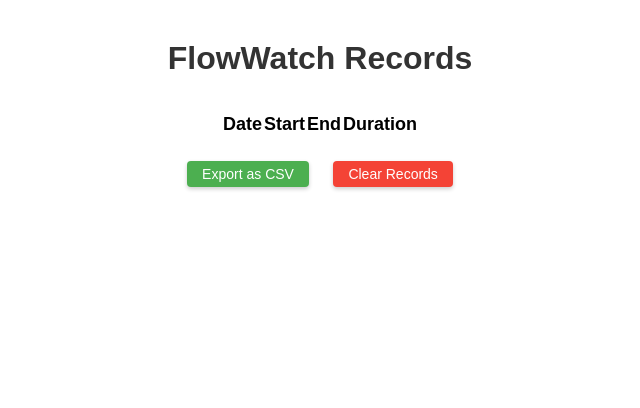
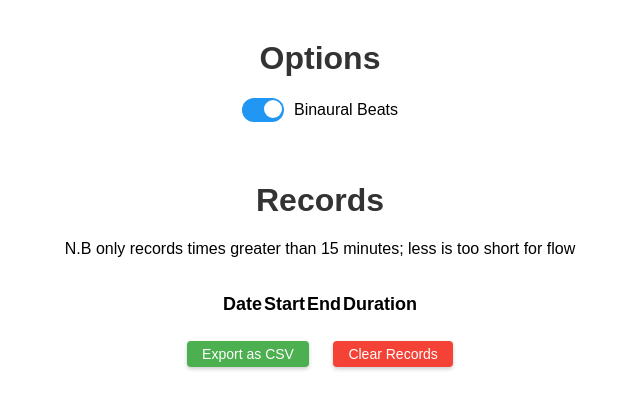
Before and after one commit to shihabdider/flowwatch, a browser extension: page record.html in a window 1280 px wide. Shown: the whole page, without its empty margins (320-960 px from the left). Drawn offline with Linux system fonts and the light colour scheme.

Commit message:
feat: Adds toggle for binaural beats

```diff
--- a/background.js
+++ b/background.js
@@ -58,7 +58,11 @@ function startStopwatch() {
     }, 100); // Update every 100ms for a more responsive UI
     stopwatch.running = true;
 
-    audio.play();
+    chrome.storage.sync.get('playAudio', (data) => {
+      if(data.playAudio !== false) { // default true if not set
+        audio.play();
+      }
+    });
   } else {
     stopStopwatch();
   }
--- a/record.css
+++ b/record.css
@@ -10,6 +10,13 @@ iframe {
 h1 {
     color: #333;
     text-align: center; /* Centered the title */
+}
+
+p#min-duration-hint {
+    display: flex;
+    justify-content: center; /* This will center the switch and label inside the switch-container */
+    align-items: center;
+    margin-bottom: 20px;
 }
 
 table {
@@ -60,3 +67,78 @@ li {
     padding: 10px;
     border-radius: 4px;
 }
+
+/* The switch-container for positioning the toggle and label */
+.switch-container {
+    display: flex;
+    justify-content: center; /* This will center the switch and label inside the switch-container */
+    align-items: center;
+    margin-bottom: 20px;
+}
+
+/* The switch - the box around the slider */
+.switch {
+  position: relative;
+  display: inline-block;
+  width: 42px; /* Width of the switch */
+  height: 24px; /* Height of the switch */
+}
+
+/* Hide default HTML checkbox */
+.switch input {
+  opacity: 0;
+  width: 0;
+  height: 0;
+}
+
+/* The slider */
+.slider {
+  position: absolute;
+  cursor: pointer;
+  top: 0;
+  left: 0;
+  right: 0;
+  bottom: 0;
+  background-color: #ccc;
+  -webkit-transition: .1s;
+  transition: .1s;
+}
+
+.slider:before {
+  position: absolute;
+  content: "";
+  height: 18px;
+  width: 18px;
+  left: 4px;
+  bottom: 4px;
+  background-color: white;
+  -webkit-transition: .1s;
+  transition: .1s;
+}
+
+input:checked + .slider {
+  background-color: #2196F3;
+}
+
+input:focus + .slider {
+  box-shadow: 0 0 1px #2196F3;
+}
+
+input:checked + .slider:before {
+  -webkit-transform: translateX(18px);
+  -ms-transform: translateX(18px);
+  transform: translateX(18px);
+}
+
+/* Rounded sliders */
+.slider.round {
+  border-radius: 24px;
+}
+
+.slider.round:before {
+  border-radius: 50%;
+}
+
+#toggleLabel {
+  margin-left: 10px;
+}
--- a/record.html
+++ b/record.html
@@ -6,8 +6,17 @@
     <link rel="stylesheet" href="record.css">
 </head>
 <body>
-    <h1>FlowWatch Records</h1>
-
+    <h1>Options</h1>
+        <div class="switch-container">
+            <label class="switch">
+                <input type="checkbox" id="playAudioToggle">
+                <span class="slider round"></span>
+            </label>
+            <span id="toggleLabel">Binaural Beats</span>
+        </div>
+    <br>
+    <h1>Records</h1>
+        <p id="min-duration-hint">N.B only records times greater than 15 minutes; less is too short for flow</p>
         <table id="recordsTable">
             <thead>
                 <tr>
--- a/record.js
+++ b/record.js
@@ -1,4 +1,15 @@
 document.addEventListener('DOMContentLoaded', function () {
+    const playAudioToggle = document.getElementById('playAudioToggle');
+
+    // Restore the state of the toggle from storage
+    chrome.storage.sync.get('playAudio', (data) => {
+        playAudioToggle.checked = data.playAudio !== false; // default true if not set
+    });
+
+    // Listen for toggle switch changes and save the state
+    playAudioToggle.addEventListener('change', () => {
+        chrome.storage.sync.set({ 'playAudio': playAudioToggle.checked });
+    });
     document.getElementById('clearRecords').addEventListener('click', function () {
         chrome.storage.local.set({ records: [] }, function () {
             const recordsTableBody = document.getElementById('recordsTable').querySelector('tbody');
```
Lines whose indentation alone changed are shown as unchanged.
